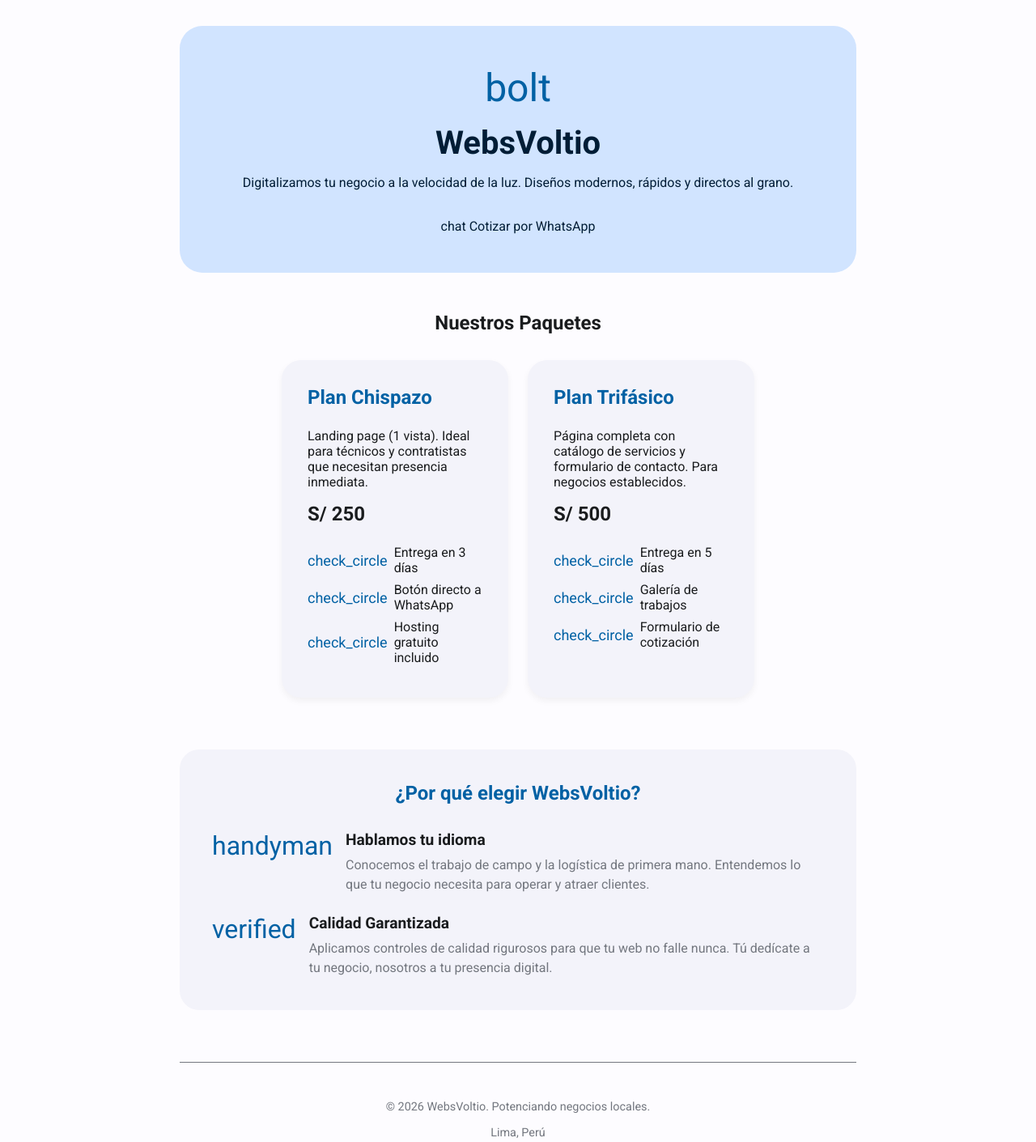
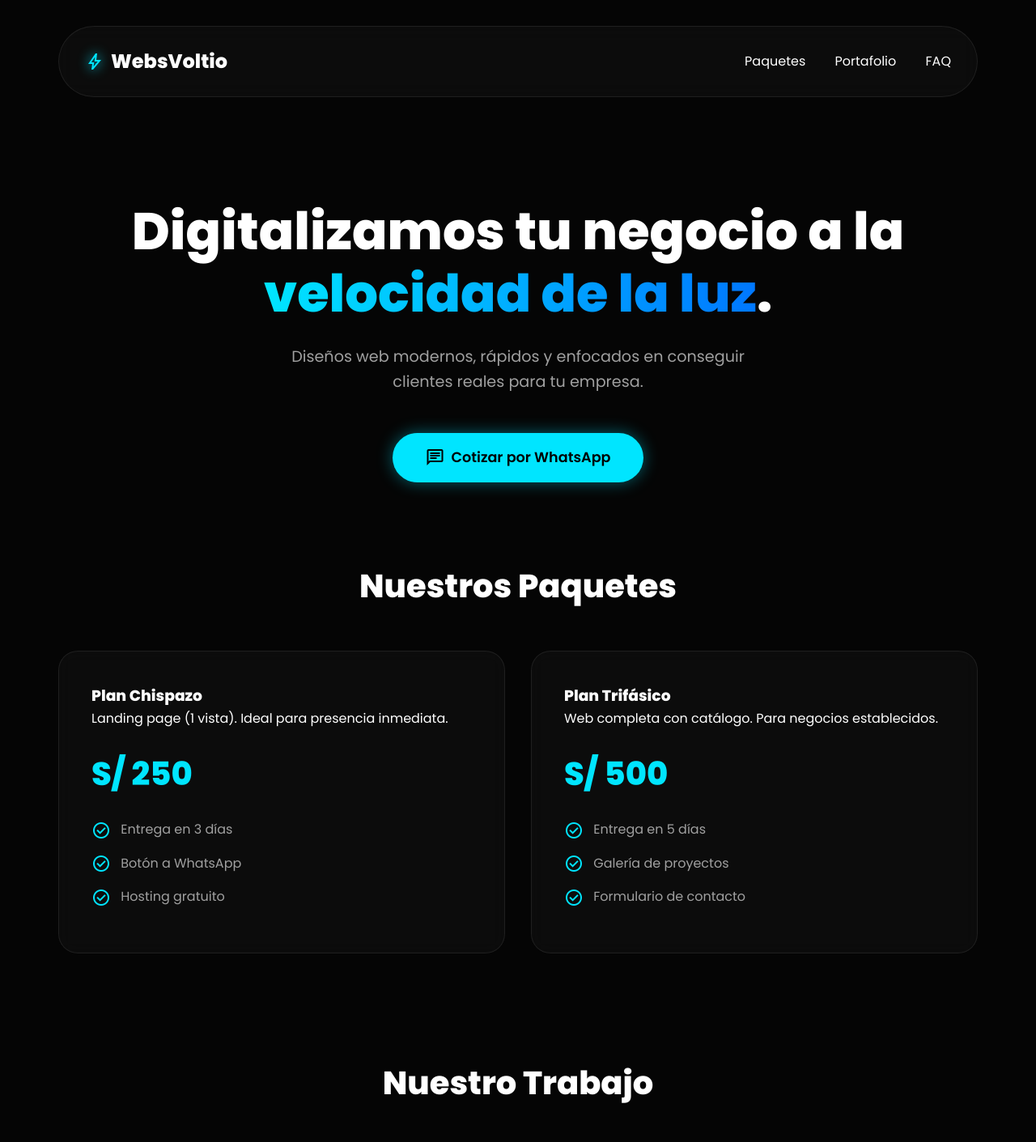
Before and after one commit to roy-asmad/websvoltio-landing, a plain HTML site: page index.html in a window 1280 px wide. Shown: the top 1411 px of the page at 81% size. Drawn offline with nearby package versions, Linux system fonts and the light colour scheme.

Commit message:
Mejoramos el aspecto visual total - moderno y eléctrico

```diff
--- a/css/style.css
+++ b/css/style.css
@@ -1,154 +1,153 @@
-/* ================= VARIABLES MD3 (Paleta Azul) ================= */
 :root {
-  --md-sys-color-primary: #0061a4;
-  --md-sys-color-on-primary: #ffffff;
-  --md-sys-color-primary-container: #d1e4ff;
-  --md-sys-color-on-primary-container: #001d36;
-  --md-sys-color-surface: #fdfcff;
-  --md-sys-color-on-surface: #1a1c1e;
-  --md-sys-color-surface-container-low: #f3f3fa;
-  --md-sys-color-outline: #73777f;
-
-  font-family: 'Roboto', sans-serif;
-  background-color: var(--md-sys-color-surface);
-  color: var(--md-sys-color-on-surface);
-  margin: 0;
-  padding: 0;
-  box-sizing: border-box;
+  --bg-color: #050505;
+  --surface-color: rgba(255, 255, 255, 0.03);
+  --border-color: rgba(255, 255, 255, 0.08);
+  --text-main: #ffffff;
+  --text-muted: #a0a0a0;
+  --accent-color: #00E5FF; /* Cian eléctrico */
 }
 
-/* ================= RESET Y BASE ================= */
-*, *::before, *::after {
-  box-sizing: inherit;
+* { margin: 0; padding: 0; box-sizing: border-box; font-family: 'Poppins', sans-serif; }
+
+body {
+  background-color: var(--bg-color);
+  color: var(--text-main);
+  line-height: 1.6;
+  max-width: 1200px;
+  margin: 0 auto;
+  padding: 2rem;
+  overflow-x: hidden;
 }
 
-body {
-  max-width: 900px;
-  margin: 0 auto;
-  padding: 2rem;
-  text-align: center;
+/* Tipografía y Gradientes */
+.text-gradient {
+  background: linear-gradient(90deg, #00E5FF, #0077FF);
+  -webkit-background-clip: text;
+  -webkit-text-fill-color: transparent;
+}
+.text-accent { color: var(--accent-color); vertical-align: middle; margin-right: 8px;}
+.section-title { font-size: 2.5rem; text-align: center; margin-bottom: 3rem; font-weight: 800; }
+
+/* Navbar */
+.navbar {
+  display: flex; justify-content: space-between; align-items: center;
+  padding: 1.5rem 2rem;
+  background: var(--surface-color);
+  backdrop-filter: blur(12px); /* Efecto cristal */
+  border: 1px solid var(--border-color);
+  border-radius: 100px;
+  margin-bottom: 4rem;
+}
+.logo { font-size: 1.5rem; font-weight: 800; display: flex; align-items: center; gap: 0.5rem; }
+.icon-glow { color: var(--accent-color); text-shadow: 0 0 15px var(--accent-color); }
+.nav-links a { color: var(--text-main); text-decoration: none; margin-left: 2rem; transition: color 0.3s; }
+.nav-links a:hover { color: var(--accent-color); }
+
+/* Hero */
+.hero { text-align: center; padding: 4rem 1rem 6rem 1rem; }
+.hero h1 { font-size: 4rem; font-weight: 800; line-height: 1.2; margin-bottom: 1.5rem; }
+.hero p { font-size: 1.2rem; color: var(--text-muted); max-width: 600px; margin: 0 auto 3rem auto; }
+
+/* Botones */
+.btn-primary {
+  display: inline-flex; align-items: center; gap: 0.5rem;
+  background: var(--accent-color); color: #000;
+  padding: 1rem 2.5rem; border-radius: 100px;
+  text-decoration: none; font-weight: 600; font-size: 1.1rem;
+  box-shadow: 0 0 20px rgba(0, 229, 255, 0.4);
+  transition: all 0.3s ease;
+}
+.btn-primary:hover { transform: scale(1.05); box-shadow: 0 0 30px rgba(0, 229, 255, 0.6); }
+
+.btn-outline {
+  display: inline-flex; align-items: center; gap: 0.5rem;
+  border: 1px solid var(--border-color); color: var(--text-main);
+  padding: 0.8rem 1.5rem; border-radius: 100px; text-decoration: none;
+  transition: all 0.3s ease; margin-top: 1rem;
+}
+.btn-outline:hover { background: var(--surface-color); border-color: var(--accent-color); }
+
+/* Tarjetas Glassmorphism */
+.glass-card {
+  background: var(--surface-color);
+  backdrop-filter: blur(10px);
+  border: 1px solid var(--border-color);
+  border-radius: 24px;
+  padding: 2.5rem;
+  transition: transform 0.4s ease, border-color 0.4s ease;
+}
+.hover-up:hover { transform: translateY(-10px); border-color: rgba(0, 229, 255, 0.3); }
+
+/* Grids */
+.section { margin-bottom: 8rem; }
+.grid-2 { display: grid; grid-template-columns: repeat(auto-fit, minmax(350px, 1fr)); gap: 2rem; }
+.grid-3 { display: grid; grid-template-columns: repeat(auto-fit, minmax(280px, 1fr)); gap: 2rem; }
+.text-center { text-align: center; }
+
+/* Detalles internos de tarjetas */
+.price { font-size: 2.5rem; font-weight: 800; margin: 1.5rem 0; color: var(--accent-color); }
+.features { list-style: none; }
+.features li { margin-bottom: 1rem; color: var(--text-muted); }
+.step-number {
+  width: 50px; height: 50px; background: rgba(0, 229, 255, 0.1);
+  color: var(--accent-color); border: 1px solid var(--accent-color);
+  border-radius: 50%; display: flex; align-items: center; justify-content: center;
+  font-size: 1.5rem; font-weight: 800; margin: 0 auto 1.5rem auto;
 }
 
-/* ================= HERO SECTION ================= */
-.hero {
-  background-color: var(--md-sys-color-primary-container);
-  color: var(--md-sys-color-on-primary-container);
-  padding: 3rem 2rem;
-  border-radius: 28px; /* Curva característica de MD3 */
-  margin-bottom: 3rem;
+/* Portafolio Horizontal */
+.flex-row { display: flex; flex-direction: column; gap: 2rem; padding: 0; overflow: hidden; }
+.portfolio-img { background: #111; min-height: 250px; display: flex; align-items: center; justify-content: center; }
+.portfolio-info { padding: 2.5rem; }
+@media (min-width: 768px) {
+  .flex-row { flex-direction: row; align-items: center; }
+  .portfolio-img { width: 45%; height: 100%; min-height: 350px; }
+  .portfolio-info { width: 55%; padding-right: 3rem; }
 }
 
-.hero-icon {
-  font-size: 48px;
-  color: var(--md-sys-color-primary);
+/* Animaciones */
+.fade-in { opacity: 0; transform: translateY(40px); transition: opacity 0.8s ease-out, transform 0.8s ease-out; }
+.fade-in.visible { opacity: 1; transform: translateY(0); }
+
+/* Footer */
+.footer { text-align: center; border-top: 1px solid var(--border-color); padding-top: 3rem; color: var(--text-muted); margin-bottom: 2rem;}
+
+/* ================= ADAPTACIÓN A MÓVILES ================= */
+@media (max-width: 768px) {
+  /* Achicar el título principal */
+  .hero h1 {
+    font-size: 2.2rem;
+    margin-bottom: 1rem;
   }
 
-.hero h1 {
-  font-size: 2.5rem;
-  margin: 1rem 0;
+  /* Ajustar el padding del hero */
+  .hero {
+    padding: 2rem 1rem 4rem 1rem;
   }
 
-/* ================= PRECIOS ================= */
-.pricing-section h2 {
-  margin-bottom: 2rem;
+  /* Reorganizar la barra de navegación para que no se apriete */
+  .navbar {
+    flex-direction: column;
+    gap: 1rem;
+    border-radius: 24px;
+    padding: 1rem;
   }
 
-.pricing-grid {
+  /* Centrar los enlaces del menú */
+  .nav-links {
     display: flex;
-  gap: 1.5rem;
+    flex-wrap: wrap;
     justify-content: center;
-  flex-wrap: wrap;
+    gap: 1rem;
   }
 
-.card {
-  background-color: var(--md-sys-color-surface-container-low);
-  padding: 2rem;
-  border-radius: 24px;
-  width: 280px;
-  text-align: left;
-  box-shadow: 0 4px 8px rgba(0,0,0,0.05); /* Elevación sutil nivel 1 */
+  .nav-links a {
+    margin-left: 0; /* Quitamos el margen izquierdo que tenía en PC */
   }
 
-.card h3 {
-  color: var(--md-sys-color-primary);
-  margin-top: 0;
-  font-size: 1.5rem;
+  /* Ajustar los tamaños de texto en los botones */
+  .btn-primary {
+    padding: 0.8rem 1.5rem;
+    font-size: 1rem;
   }
-
-.price {
-  font-size: 1.5rem;
-  font-weight: 700;
-  margin-bottom: 1.5rem;
-  color: var(--md-sys-color-on-surface);
 }
-
-.features-list {
-  list-style: none;
-  padding: 0;
-  margin: 0;
-}
-
-.features-list li {
-  margin-bottom: 0.5rem;
-  display: flex;
-  align-items: center;
-  gap: 0.5rem;
-}
-
-.list-icon {
-  font-size: 18px;
-  color: var(--md-sys-color-primary);
-}
-
-/* ================= POR QUÉ ELEGIRNOS ================= */
-.why-us {
-  margin-top: 4rem;
-  text-align: left;
-  background-color: var(--md-sys-color-surface-container-low);
-  padding: 2.5rem;
-  border-radius: 24px;
-}
-
-.why-us h2 {
-  color: var(--md-sys-color-primary);
-  margin-top: 0;
-  text-align: center;
-}
-
-.features-container {
-  display: flex;
-  flex-direction: column;
-  gap: 1.5rem;
-  margin-top: 2rem;
-}
-
-.feature-item {
-  display: flex;
-  gap: 1rem;
-  align-items: flex-start;
-}
-
-.feature-icon {
-  color: var(--md-sys-color-primary);
-  font-size: 32px;
-}
-
-.feature-text h3 {
-  margin: 0 0 0.5rem 0;
-  font-size: 1.2rem;
-}
-
-.feature-text p {
-  margin: 0;
-  line-height: 1.5;
-  color: var(--md-sys-color-outline);
-}
-
-/* ================= FOOTER ================= */
-.footer {
-  margin-top: 4rem;
-  padding-top: 2rem;
-  border-top: 1px solid var(--md-sys-color-outline);
-  color: var(--md-sys-color-outline);
-  font-size: 0.9rem;
-}
--- a/index.html
+++ b/index.html
@@ -3,88 +3,103 @@
 <head>
   <meta charset="UTF-8">
   <meta name="viewport" content="width=device-width, initial-scale=1.0">
-  <title>WebsVoltio | Desarrollo Web Rápido y Moderno</title>
-  <link rel="stylesheet" href="css/style.css">
-  <script type="importmap">
-    {
-      "imports": {
-        "@material/web/": "https://esm.run/@material/web/"
-      }
-    }
-  </script>
-  <script type="module" src="js/main.js"></script>
-  <link href="https://fonts.googleapis.com/css2?family=Roboto:wght@400;500;700&display=swap" rel="stylesheet">
+  <title>WebsVoltio | Estudio Web Premium</title>
+
+  <link href="https://fonts.googleapis.com/css2?family=Poppins:wght@300;400;600;800&display=swap" rel="stylesheet">
   <link href="https://fonts.googleapis.com/css2?family=Material+Symbols+Outlined:opsz,wght,FILL,GRAD@24,400,0,0" rel="stylesheet">
 
+  <link rel="stylesheet" href="./css/style.css">
 </head>
 <body>
 
-  <header class="hero">
-    <md-icon class="hero-icon">bolt</md-icon>
-    <h1>WebsVoltio</h1>
-    <p>Digitalizamos tu negocio a la velocidad de la luz. Diseños modernos, rápidos y directos al grano.</p>
-    <br>
-    <md-filled-button href="https://wa.me/51XXXXXXXXX?text=Hola,%20quiero%20una%20página%20web" target="_blank">
-      <md-icon slot="icon">chat</md-icon>
-      Cotizar por WhatsApp
-    </md-filled-button>
+  <nav class="navbar fade-in">
+    <div class="logo">
+      <span class="material-symbols-outlined icon-glow">bolt</span>
+      WebsVoltio
+    </div>
+    <div class="nav-links">
+      <a href="#paquetes">Paquetes</a>
+      <a href="#portafolio">Portafolio</a>
+      <a href="#faq">FAQ</a>
+    </div>
+  </nav>
+
+  <header class="hero fade-in">
+    <h1>Digitalizamos tu negocio a la <span class="text-gradient">velocidad de la luz</span>.</h1>
+    <p>Diseños web modernos, rápidos y enfocados en conseguir clientes reales para tu empresa.</p>
+    <a href="https://wa.me/51XXXXXXXXX?text=Hola,%20quiero%20una%20página%20web" target="_blank" class="btn-primary">
+      <span class="material-symbols-outlined">chat</span> Cotizar por WhatsApp
+    </a>
   </header>
 
-  <section class="pricing-section">
-    <h2>Nuestros Paquetes</h2>
-    <div class="pricing-grid">
+  <section id="paquetes" class="section fade-in">
+    <h2 class="section-title">Nuestros Paquetes</h2>
+    <div class="grid-2">
 
-      <div class="card">
+      <div class="glass-card hover-up">
         <h3>Plan Chispazo</h3>
-        <p>Landing page (1 vista). Ideal para técnicos y contratistas que necesitan presencia inmediata.</p>
+        <p>Landing page (1 vista). Ideal para presencia inmediata.</p>
         <div class="price">S/ 250</div>
-        <ul class="features-list">
-          <li><md-icon class="list-icon">check_circle</md-icon> Entrega en 3 días</li>
-          <li><md-icon class="list-icon">check_circle</md-icon> Botón directo a WhatsApp</li>
-          <li><md-icon class="list-icon">check_circle</md-icon> Hosting gratuito incluido</li>
+        <ul class="features">
+          <li><span class="material-symbols-outlined text-accent">check_circle</span> Entrega en 3 días</li>
+          <li><span class="material-symbols-outlined text-accent">check_circle</span> Botón a WhatsApp</li>
+          <li><span class="material-symbols-outlined text-accent">check_circle</span> Hosting gratuito</li>
         </ul>
       </div>
 
-      <div class="card">
+      <div class="glass-card hover-up">
         <h3>Plan Trifásico</h3>
-        <p>Página completa con catálogo de servicios y formulario de contacto. Para negocios establecidos.</p>
+        <p>Web completa con catálogo. Para negocios establecidos.</p>
         <div class="price">S/ 500</div>
-        <ul class="features-list">
-          <li><md-icon class="list-icon">check_circle</md-icon> Entrega en 5 días</li>
-          <li><md-icon class="list-icon">check_circle</md-icon> Galería de trabajos</li>
-          <li><md-icon class="list-icon">check_circle</md-icon> Formulario de cotización</li>
+        <ul class="features">
+          <li><span class="material-symbols-outlined text-accent">check_circle</span> Entrega en 5 días</li>
+          <li><span class="material-symbols-outlined text-accent">check_circle</span> Galería de proyectos</li>
+          <li><span class="material-symbols-outlined text-accent">check_circle</span> Formulario de contacto</li>
         </ul>
       </div>
 
     </div>
   </section>
 
-  <section class="why-us">
-    <h2>¿Por qué elegir WebsVoltio?</h2>
-
-    <div class="features-container">
-      <div class="feature-item">
-        <md-icon class="feature-icon">handyman</md-icon>
-        <div class="feature-text">
-          <h3>Hablamos tu idioma</h3>
-          <p>Conocemos el trabajo de campo y la logística de primera mano. Entendemos lo que tu negocio necesita para operar y atraer clientes.</p>
-        </div>
+  <section id="portafolio" class="section fade-in">
+    <h2 class="section-title">Nuestro Trabajo</h2>
+    <div class="glass-card flex-row hover-up">
+      <div class="portfolio-img">
+        <span class="material-symbols-outlined" style="font-size: 64px; opacity: 0.5;">domain</span>
       </div>
-
-      <div class="feature-item">
-        <md-icon class="feature-icon">verified</md-icon>
-        <div class="feature-text">
-          <h3>Calidad Garantizada</h3>
-          <p>Aplicamos controles de calidad rigurosos para que tu web no falle nunca. Tú dedícate a tu negocio, nosotros a tu presencia digital.</p>
-        </div>
+      <div class="portfolio-info">
+        <h3>Grupo Asmad</h3>
+        <p>Web corporativa para empresa de ingeniería y mantenimiento eléctrico. Diseño ágil optimizado para captar clientes en campo.</p>
+        <a href="#" class="btn-outline">Ver Proyecto Vivo <span class="material-symbols-outlined">open_in_new</span></a>
       </div>
     </div>
   </section>
 
-  <footer class="footer">
-    <p>© 2026 WebsVoltio. Potenciando negocios locales.</p>
-    <p>Lima, Perú</p>
+  <section class="section fade-in">
+    <h2 class="section-title">¿Cómo trabajamos?</h2>
+    <div class="grid-3">
+      <div class="glass-card text-center hover-up">
+        <div class="step-number">1</div>
+        <h3>Cotización</h3>
+        <p>Escríbenos. Entendemos tu necesidad en 5 minutos.</p>
+      </div>
+      <div class="glass-card text-center hover-up">
+        <div class="step-number">2</div>
+        <h3>Desarrollo</h3>
+        <p>Con 50% de adelanto, maquetamos tu web en tiempo récord.</p>
+      </div>
+      <div class="glass-card text-center hover-up">
+        <div class="step-number">3</div>
+        <h3>Lanzamiento</h3>
+        <p>Apruebas, cancelas el saldo y publicamos al mundo.</p>
+      </div>
+    </div>
+  </section>
+
+  <footer class="footer fade-in">
+    <p>© 2026 WebsVoltio. Construyendo imperios digitales desde Lima, Perú.</p>
   </footer>
 
+  <script src="./js/main.js"></script>
 </body>
 </html>
--- a/js/main.js
+++ b/js/main.js
@@ -1,6 +1,14 @@
-// Importación principal de los Material Web Components
-// Esto activa las etiquetas <md-filled-button>, <md-icon>, etc.
-import '@material/web/all.js';
+document.addEventListener("DOMContentLoaded", () => {
+  console.log("WebsVoltio Premium: Iniciado.");
 
-// Aquí agregaremos la lógica futura (ej. animaciones, envío de formularios)
-console.log("WebsVoltio: Sistema iniciado correctamente.");
+  // Animaciones de Scroll (Fade-in)
+  const observer = new IntersectionObserver((entries) => {
+    entries.forEach(entry => {
+      if (entry.isIntersecting) {
+        entry.target.classList.add('visible');
+      }
+    });
+  }, { threshold: 0.1 });
+
+  document.querySelectorAll('.fade-in').forEach(el => observer.observe(el));
+});
```
Also changed, not shown: 1 other file. Lines whose indentation alone changed are shown as unchanged.
